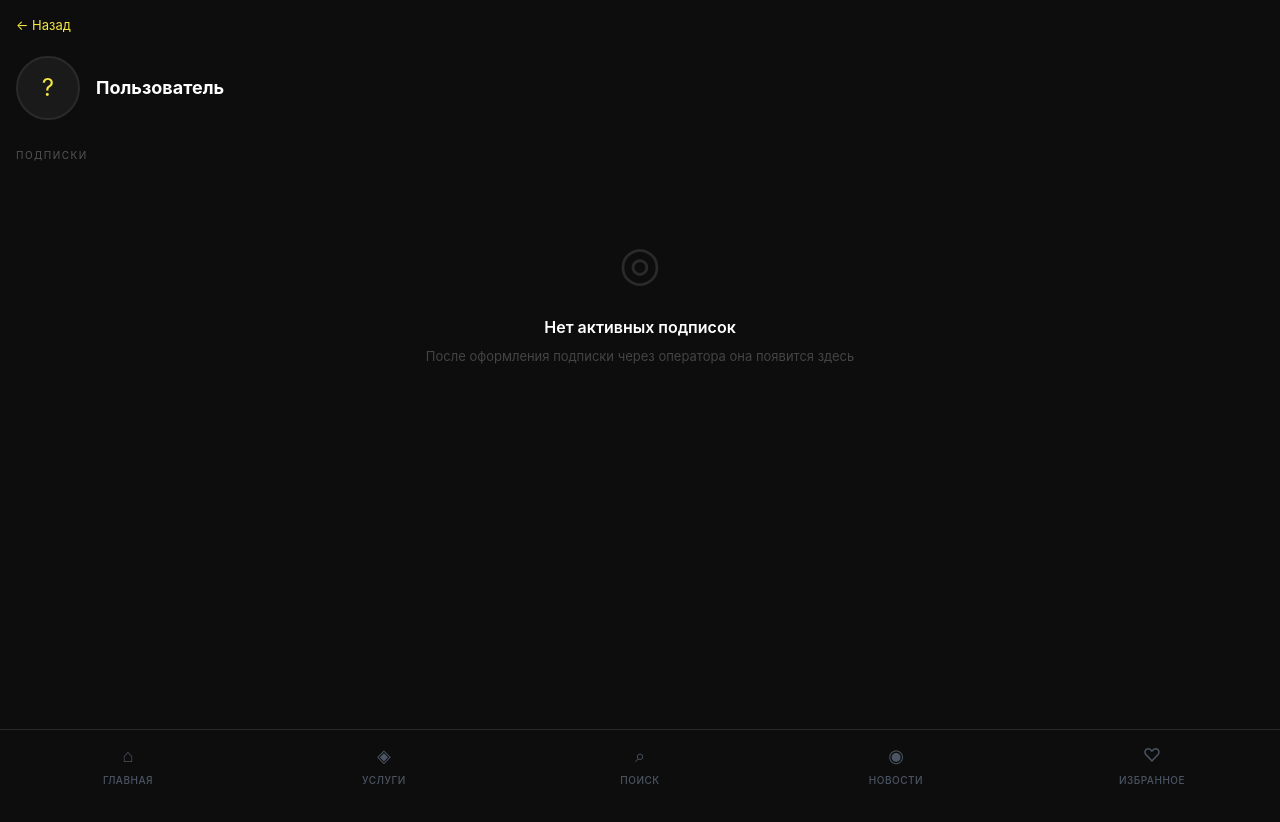
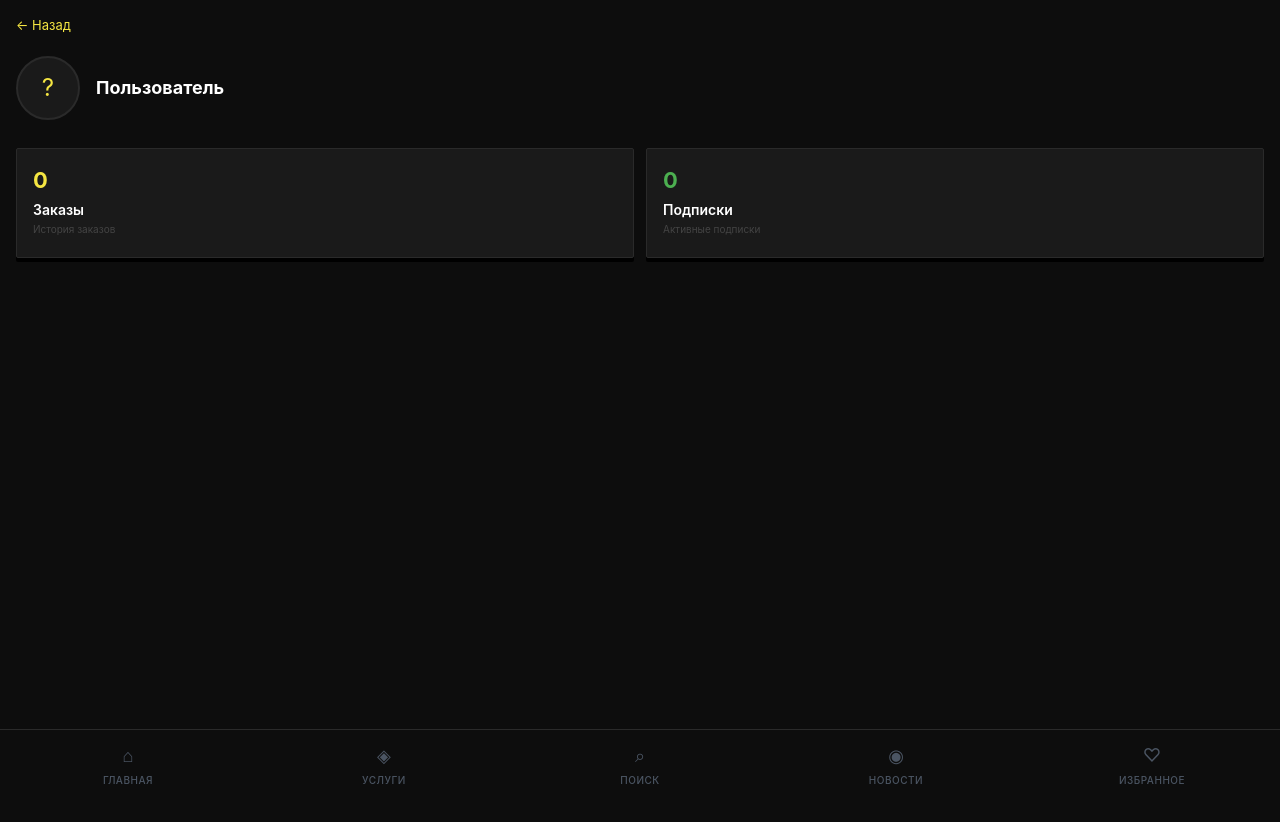
Before and after one commit to makesoundBetter/my-tg-miniapp, a React (Vite) app: page /profile in a window 1280 px wide. Shown: the top 822 px of the page. Built offline with nearby package versions, Linux system fonts and the light colour scheme.

Commit message:
Profile: two-panel navigation for orders and subscriptions

```diff
--- a/src/pages/Profile.jsx
+++ b/src/pages/Profile.jsx
@@ -7,9 +7,40 @@ function getUser() {
   catch { return null; }
 }
 
+function getOrders() {
+  try { return JSON.parse(localStorage.getItem('orders') || '[]'); }
+  catch { return []; }
+}
+
 function getSubscriptions() {
   try { return JSON.parse(localStorage.getItem('subscriptions') || '[]'); }
   catch { return []; }
+}
+
+function formatDate(iso) {
+  return new Date(iso).toLocaleDateString('ru-RU', { day: '2-digit', month: '2-digit', year: 'numeric' });
+}
+
+function formatTime(iso) {
+  return new Date(iso).toLocaleTimeString('ru-RU', { hour: '2-digit', minute: '2-digit' });
+}
+
+const STATUS = {
+  pending:   { label: 'В обработке', color: '#F5E642', bg: '#1a1500', border: '#2a2000' },
+  paid:      { label: 'Оплачен',     color: '#4fc3f7', bg: '#001a2a', border: '#002a40' },
+  completed: { label: 'Завершён',    color: '#4caf50', bg: '#0a1a00', border: '#1a3000' },
+};
+
+function StatusBadge({ status }) {
+  const s = STATUS[status] || STATUS.pending;
+  return (
+    <span style={{
+      background: s.bg, color: s.color, border: `1px solid ${s.border}`,
+      fontSize: '9px', letterSpacing: '0.1em', padding: '3px 8px', whiteSpace: 'nowrap',
+    }}>
+      {s.label.toUpperCase()}
+    </span>
+  );
 }
 
 function ServiceLogo({ logo, emoji }) {
@@ -62,42 +93,88 @@ function SubCard({ svc, sub, active }) {
 
 export default function Profile() {
   const navigate = useNavigate();
+  const [screen, setScreen] = useState('main');
   const user = getUser();
+  const orders = getOrders();
   const subscriptions = getSubscriptions();
-
   const activeSubs = subscriptions.filter(s => new Date(s.endDate) >= new Date());
   const expiredSubs = subscriptions.filter(s => new Date(s.endDate) < new Date());
 
+  // ── Экран заказов ──
+  if (screen === 'orders') {
     return (
       <div style={{ minHeight: '100vh', background: '#0D0D0D', paddingBottom: '80px' }}>
-      <div style={{ padding: '16px 16px 0' }}>
+        <div style={{ padding: '16px' }}>
           <button
-          onClick={() => navigate(-1)}
+            onClick={() => setScreen('main')}
             style={{ color: '#F5E642', fontSize: '13px', marginBottom: '20px', display: 'flex', alignItems: 'center', gap: '6px' }}
           >
             ← Назад
           </button>
-
-        {/* Аватар и имя */}
-        <div style={{ display: 'flex', alignItems: 'center', gap: '16px', marginBottom: '28px' }}>
-          {user?.photo_url ? (
-            <img src={user.photo_url} alt="" style={{ width: '64px', height: '64px', borderRadius: '50%', border: '2px solid #2A2A2A', objectFit: 'cover' }} />
+          <p style={{ color: '#555', fontSize: '10px', letterSpacing: '0.15em', marginBottom: '16px' }}>ЗАКАЗЫ</p>
+        </div>
+        <div style={{ padding: '0 16px 16px' }}>
+          {orders.length === 0 ? (
+            <div style={{ textAlign: 'center', paddingTop: '48px' }}>
+              <p style={{ color: '#2a2a2a', fontSize: '48px', marginBottom: '16px' }}>◈</p>
+              <p style={{ color: '#fff', fontWeight: '600', marginBottom: '8px' }}>Заказов пока нет</p>
+              <p style={{ color: '#444', fontSize: '13px' }}>Выберите услугу в каталоге и оформите заказ</p>
+              <button
+                onClick={() => navigate('/catalog')}
+                style={{ marginTop: '24px', background: '#F5E642', color: '#000', padding: '12px 24px', fontWeight: 'bold', fontSize: '12px', letterSpacing: '0.1em', textTransform: 'uppercase' }}
+              >
+                В каталог →
+              </button>
+            </div>
           ) : (
-            <div style={{ width: '64px', height: '64px', borderRadius: '50%', background: '#1A1A1A', border: '2px solid #2A2A2A', display: 'flex', alignItems: 'center', justifyContent: 'center', color: '#F5E642', fontSize: '24px' }}>
-              {user?.first_name?.[0] || '?'}
+            orders.map(order => (
+              <div key={order.id} style={{ background: '#0a0a0a', border: '1px solid #1e1e1e', borderRadius: '2px', marginBottom: '12px', overflow: 'hidden' }}>
+                <div style={{ display: 'flex', alignItems: 'center', justifyContent: 'space-between', padding: '10px 14px', background: '#0f0f0f', borderBottom: '1px solid #1a1a1a' }}>
+                  <div>
+                    <p style={{ color: '#fff', fontWeight: '600', fontSize: '14px' }}>{order.title}</p>
+                    <p style={{ color: '#444', fontSize: '10px', marginTop: '2px' }}>
+                      {formatDate(order.date)} в {formatTime(order.date)} · #{String(order.id).slice(-6)}
+                    </p>
+                  </div>
+                  <StatusBadge status={order.status} />
+                </div>
+                {order.fields?.length > 0 && (
+                  <div style={{ padding: '10px 14px', borderBottom: order.comment ? '1px solid #111' : 'none' }}>
+                    {order.fields.map((f, i) => (
+                      <div key={i} style={{ display: 'flex', justifyContent: 'space-between', marginBottom: i < order.fields.length - 1 ? '6px' : '0', gap: '12px' }}>
+                        <p style={{ color: '#444', fontSize: '11px' }}>{f.label}</p>
+                        <p style={{ color: '#888', fontSize: '11px', textAlign: 'right' }}>{f.value}</p>
+                      </div>
+                    ))}
                   </div>
                 )}
-          <div>
-            <p style={{ color: '#fff', fontWeight: 'bold', fontSize: '18px', lineHeight: 1.2 }}>
-              {user ? `${user.first_name || ''} ${user.last_name || ''}`.trim() : 'Пользователь'}
-            </p>
-            {user?.username && <p style={{ color: '#555', fontSize: '13px', marginTop: '3px' }}>@{user.username}</p>}
+                {order.comment && (
+                  <div style={{ padding: '10px 14px', borderTop: '1px solid #111' }}>
+                    <p style={{ color: '#444', fontSize: '9px', letterSpacing: '0.1em', marginBottom: '4px' }}>КОММЕНТАРИЙ</p>
+                    <p style={{ color: '#666', fontSize: '12px', lineHeight: 1.5 }}>{order.comment}</p>
+                  </div>
+                )}
+              </div>
+            ))
+          )}
         </div>
       </div>
+    );
+  }
 
-        <p style={{ color: '#555', fontSize: '10px', letterSpacing: '0.15em', marginBottom: '16px' }}>ПОДПИСКИ</p>
+  // ── Экран подписок ──
+  if (screen === 'subs') {
+    return (
+      <div style={{ minHeight: '100vh', background: '#0D0D0D', paddingBottom: '80px' }}>
+        <div style={{ padding: '16px' }}>
+          <button
+            onClick={() => setScreen('main')}
+            style={{ color: '#F5E642', fontSize: '13px', marginBottom: '20px', display: 'flex', alignItems: 'center', gap: '6px' }}
+          >
+            ← Назад
+          </button>
+          <p style={{ color: '#555', fontSize: '10px', letterSpacing: '0.15em', marginBottom: '16px' }}>АКТИВНЫЕ ПОДПИСКИ</p>
         </div>
-
         <div style={{ padding: '0 16px 16px' }}>
           {activeSubs.length === 0 && expiredSubs.length === 0 ? (
             <div style={{ textAlign: 'center', paddingTop: '48px' }}>
@@ -131,3 +208,70 @@ export default function Profile() {
       </div>
     );
   }
+
+  // ── Главный экран ──
+  return (
+    <div style={{ minHeight: '100vh', background: '#0D0D0D', paddingBottom: '80px' }}>
+      <div style={{ padding: '16px' }}>
+        <button
+          onClick={() => navigate(-1)}
+          style={{ color: '#F5E642', fontSize: '13px', marginBottom: '20px', display: 'flex', alignItems: 'center', gap: '6px' }}
+        >
+          ← Назад
+        </button>
+
+        {/* Аватар и имя */}
+        <div style={{ display: 'flex', alignItems: 'center', gap: '16px', marginBottom: '28px' }}>
+          {user?.photo_url ? (
+            <img src={user.photo_url} alt="" style={{ width: '64px', height: '64px', borderRadius: '50%', border: '2px solid #2A2A2A', objectFit: 'cover' }} />
+          ) : (
+            <div style={{ width: '64px', height: '64px', borderRadius: '50%', background: '#1A1A1A', border: '2px solid #2A2A2A', display: 'flex', alignItems: 'center', justifyContent: 'center', color: '#F5E642', fontSize: '24px' }}>
+              {user?.first_name?.[0] || '?'}
+            </div>
+          )}
+          <div>
+            <p style={{ color: '#fff', fontWeight: 'bold', fontSize: '18px', lineHeight: 1.2 }}>
+              {user ? `${user.first_name || ''} ${user.last_name || ''}`.trim() : 'Пользователь'}
+            </p>
+            {user?.username && <p style={{ color: '#555', fontSize: '13px', marginTop: '3px' }}>@{user.username}</p>}
+          </div>
+        </div>
+
+        {/* Две кнопки-квадрата */}
+        <div style={{ display: 'grid', gridTemplateColumns: '1fr 1fr', gap: '12px' }}>
+          <button
+            onClick={() => setScreen('orders')}
+            style={{
+              background: '#1A1A1A', border: '1px solid #2A2A2A',
+              boxShadow: '0 4px 0 #000',
+              padding: '20px 16px', textAlign: 'left',
+              borderRadius: '2px',
+            }}
+          >
+            <p style={{ color: '#F5E642', fontWeight: 'bold', fontSize: '22px', lineHeight: 1, marginBottom: '8px' }}>
+              {orders.length}
+            </p>
+            <p style={{ color: '#fff', fontWeight: '600', fontSize: '14px' }}>Заказы</p>
+            <p style={{ color: '#444', fontSize: '10px', marginTop: '2px' }}>История заказов</p>
+          </button>
+
+          <button
+            onClick={() => setScreen('subs')}
+            style={{
+              background: '#1A1A1A', border: '1px solid #2A2A2A',
+              boxShadow: '0 4px 0 #000',
+              padding: '20px 16px', textAlign: 'left',
+              borderRadius: '2px',
+            }}
+          >
+            <p style={{ color: '#4caf50', fontWeight: 'bold', fontSize: '22px', lineHeight: 1, marginBottom: '8px' }}>
+              {activeSubs.length}
+            </p>
+            <p style={{ color: '#fff', fontWeight: '600', fontSize: '14px' }}>Подписки</p>
+            <p style={{ color: '#444', fontSize: '10px', marginTop: '2px' }}>Активные подписки</p>
+          </button>
+        </div>
+      </div>
+    </div>
+  );
+}
```
Lines whose indentation alone changed are shown as unchanged.
